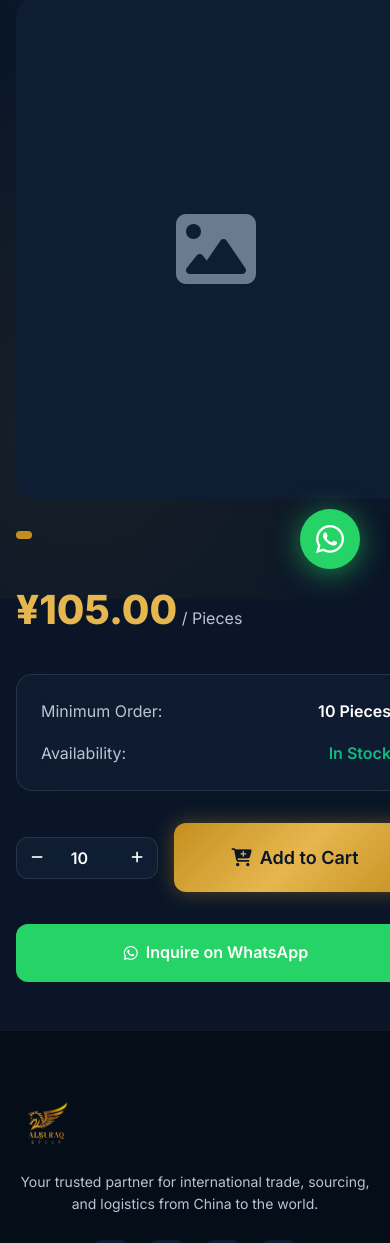
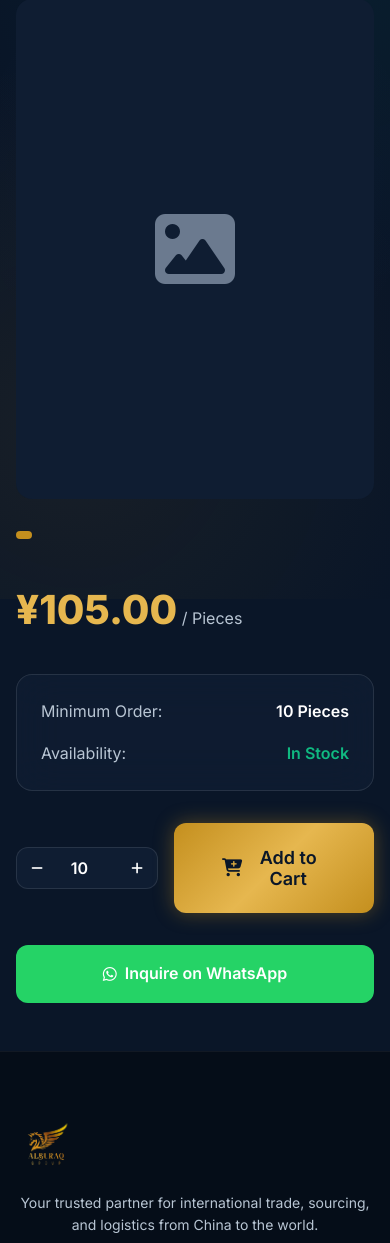
Before and after one commit to ajayoneness/alburaq-new, a Django app: a page that uses templates/base.html in a window 390 px wide; the page is wider, and only the part inside the window is pictured. Shown: the part 245-1488 px from the top of that part. Run offline with Django 4.2, Linux system fonts and the light colour scheme; data comes from the database, SQL or seed files in the repository; both versions use the stored data as it was after the commit; data that the repository does not hold is empty; parts of the project's set-up code (start-up, migrations or seed data) failed here and were passed over; some libraries are stand-ins or nearby versions.

Commit message:
Make more fine responsive

```diff
--- a/templates/accounts/dashboard.html
+++ b/templates/accounts/dashboard.html
@@ -84,7 +84,7 @@
 
         <div class="flex gap-xl" style="flex-wrap: wrap; align-items: flex-start;">
             <!-- Orders -->
-            <div style="flex: 2; min-width: 400px;">
+            <div style="flex: 2; ">
                 <div class="card" style="padding: 2rem;" data-aos="fade-right">
                     <div class="flex justify-between items-center mb-lg">
                         <h3>{% trans "Recent Orders" %}</h3>
--- a/templates/base.html
+++ b/templates/base.html
@@ -168,9 +168,9 @@
     </footer>
 
     <!-- WhatsApp Floating Button -->
-    <a href="https://wa.me/{{ COMPANY_WHATSAPP|slice:'1:' }}" target="_blank" class="whatsapp-float" title="{% trans 'Chat on WhatsApp' %}">
+    <!-- <a href="https://wa.me/{{ COMPANY_WHATSAPP|slice:'1:' }}" target="_blank" class="whatsapp-float" title="{% trans 'Chat on WhatsApp' %}">
         <i class="fab fa-whatsapp"></i>
-    </a>
+    </a> -->
 
     <!-- Scripts -->
     <!-- AOS -->
--- a/templates/orders/cart.html
+++ b/templates/orders/cart.html
@@ -17,7 +17,7 @@
         {% if cart and cart.items.count > 0 %}
         <div class="flex gap-xl" style="flex-wrap: wrap; align-items: flex-start;">
             <!-- Cart Items -->
-            <div style="flex: 2; min-width: 400px;">
+            <div style="flex: 2; ">
                 {% for item in cart.items.all %}
                 <div class="card" style="padding: 1.5rem; margin-bottom: 1rem;" data-aos="fade-up"
                     id="cart-item-{{ item.pk }}">
--- a/templates/orders/checkout.html
+++ b/templates/orders/checkout.html
@@ -17,7 +17,7 @@
     <div class="container">
         <div class="flex gap-xl" style="flex-wrap: wrap; align-items: flex-start;">
             <!-- Form -->
-            <div style="flex: 2; min-width: 400px;">
+            <div style="flex: 2; ">
                 <form method="POST" action="{% url 'orders:checkout' %}">
                     {% csrf_token %}
 
--- a/templates/pages/about.html
+++ b/templates/pages/about.html
@@ -32,7 +32,7 @@
                     </div>
                 </div>
             </div>
-            <div style="flex: 2; min-width: 400px;" data-aos="fade-left">
+            <div style="flex: 2; " data-aos="fade-left">
                 <h2 class="mb-lg">{% trans "Our Story" %}</h2>
                 <p style="color: var(--text-secondary); margin-bottom: 1.5rem;">
                     {% trans "AL BURAQ GROUP was founded with a vision to bridge the gap between Chinese manufacturers and international buyers. Named after the legendary creature known for its speed and reliability, we embody these qualities in every aspect of our service." %}
--- a/templates/pages/contact.html
+++ b/templates/pages/contact.html
@@ -62,7 +62,7 @@
 
         <!-- Contact Form -->
         <div class="flex gap-xl" style="flex-wrap: wrap;">
-            <div style="flex: 1.5; min-width: 400px;" data-aos="fade-right">
+            <div style="flex: 1.5; " data-aos="fade-right">
                 <div class="card" style="padding: 2.5rem;">
                     <h3 class="mb-xl">{% trans "Send Us a Message" %}</h3>
 
--- a/templates/store/product_detail.html
+++ b/templates/store/product_detail.html
@@ -100,7 +100,7 @@
     <div class="container">
         <div class="flex gap-xl" style="flex-wrap: wrap;">
             <!-- Gallery -->
-            <div style="flex: 1; min-width: 400px;" data-aos="fade-right">
+            <div style="flex: 1; " data-aos="fade-right">
                 <div class="product-gallery">
                     {% if product.images.count > 1 %}
                     <div class="product-thumbs">
@@ -126,7 +126,7 @@
             </div>
 
             <!-- Info -->
-            <div style="flex: 1; min-width: 400px;" data-aos="fade-left">
+            <div style="flex: 1; " data-aos="fade-left">
                 <div class="badge badge-gold mb-md">{{ product.category.name }}</div>
                 <h1 style="font-size: 2rem; margin-bottom: 1rem;">{{ product.name }}</h1>
 
```
Also changed, not shown: templates/core/home.html (+11 -3 lines), db.sqlite3.
